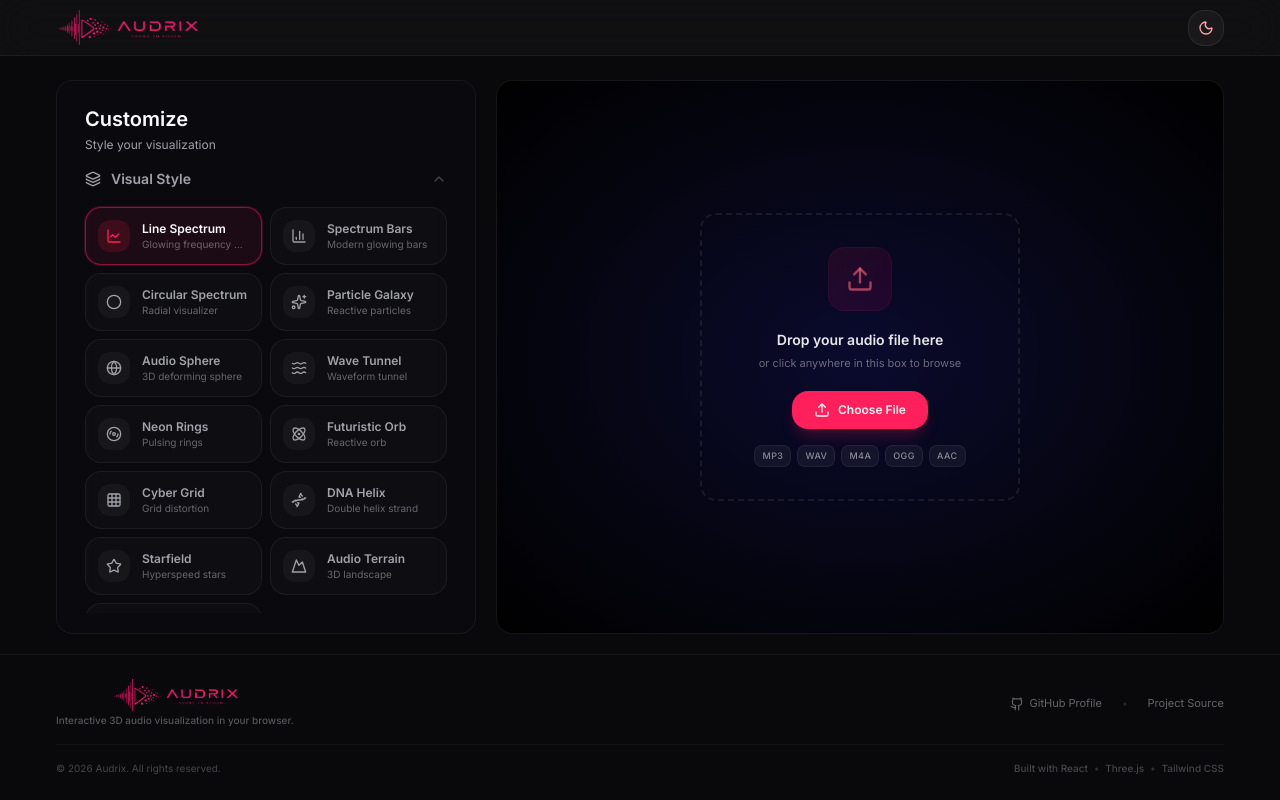
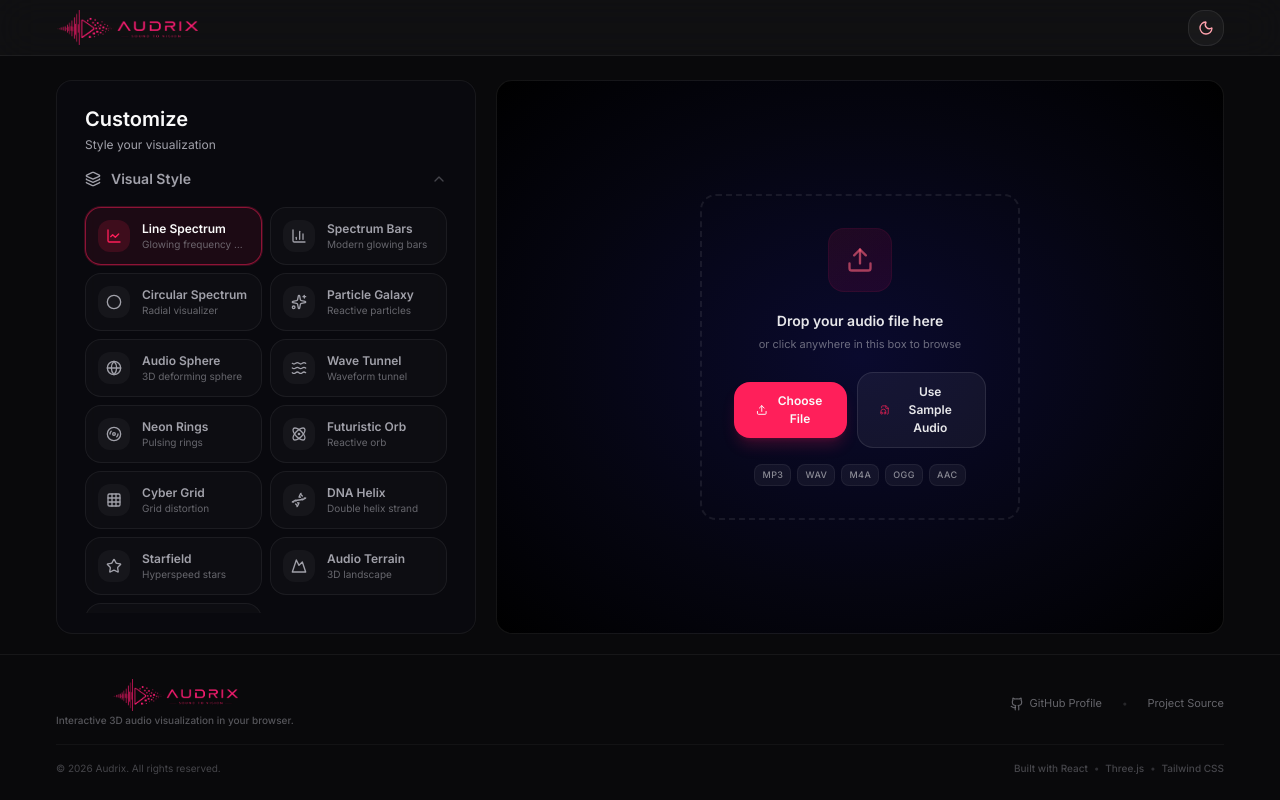
Before and after one commit to sam-eer31/Audio_Visualizer, a React (Vite) app: page / in a window 1280 px wide. Built offline with nearby package versions, Linux system fonts and the light colour scheme.

Commit message:
Feat: move sample.mp3 to public directory and add 'Use Sample Audio' button option to EmptyUploadBox

```diff
--- a/src/components/preview/PreviewBox.tsx
+++ b/src/components/preview/PreviewBox.tsx
@@ -148,6 +148,24 @@ export function PreviewBox() {
 function EmptyUploadBox({ dark }: { dark: boolean }) {
   const { loadFile } = useAudioControls()
   const fileRef = useRef<HTMLInputElement>(null)
+  const [isLoadingSample, setIsLoadingSample] = useState(false)
+  const addToast = useUIStore((s) => s.addToast)
+
+  const handleLoadSample = async () => {
+    try {
+      setIsLoadingSample(true)
+      const response = await fetch('/sample.mp3')
+      if (!response.ok) throw new Error('Sample audio file not found on server')
+      const blob = await response.blob()
+      const file = new File([blob], 'sample.mp3', { type: 'audio/mpeg' })
+      await loadFile(file)
+    } catch (err) {
+      console.error(err)
+      addToast('Failed to load sample audio.', 'error')
+    } finally {
+      setIsLoadingSample(false)
+    }
+  }
 
   return (
     <div className="h-full flex flex-col items-center justify-center p-3.5 sm:p-6 md:p-8">
@@ -174,14 +192,37 @@ function EmptyUploadBox({ dark }: { dark: boolean }) {
         <p className="text-[12px] sm:text-[14px] font-semibold text-center leading-tight" style={{ color: dark ? 'rgba(255,255,255,0.9)' : 'rgba(0,0,0,0.85)' }}>Drop your audio file here</p>
         <p className="text-[10px] sm:text-[11px] text-center mt-1 sm:mt-1.5" style={{ color: dark ? 'rgba(255,255,255,0.4)' : 'rgba(0,0,0,0.45)' }}>or click anywhere in this box to browse</p>
 
-        {/* CTA Button */}
+        {/* CTA Buttons */}
+        <div className="flex flex-col sm:flex-row items-center gap-2.5 mt-3 sm:mt-5 w-full justify-center">
           <button
             onClick={(e) => { e.stopPropagation(); fileRef.current?.click() }}
-          className="rounded-xl bg-primary text-primary-foreground text-[10px] sm:text-[12px] font-semibold flex items-center shadow-lg shadow-primary/20 hover:shadow-primary/35 hover:scale-[1.02] transition-all active:scale-[0.97] mt-3 sm:mt-5 px-4 py-1.5 sm:px-5.5 sm:py-2.5 gap-1.5 sm:gap-2"
+            className="w-full sm:w-auto rounded-xl bg-primary text-primary-foreground text-[10px] sm:text-[12px] font-semibold flex items-center justify-center shadow-lg shadow-primary/20 hover:shadow-primary/35 hover:scale-[1.02] transition-all active:scale-[0.97] px-4 py-1.5 sm:px-5.5 sm:py-2.5 gap-1.5 sm:gap-2"
           >
             <Upload className="h-3.5 w-3.5 sm:h-4 sm:w-4" />
             Choose File
           </button>
+
+          <button
+            onClick={async (e) => {
+              e.stopPropagation()
+              await handleLoadSample()
+            }}
+            disabled={isLoadingSample}
+            className={cn(
+              "w-full sm:w-auto rounded-xl text-[10px] sm:text-[12px] font-semibold flex items-center justify-center border transition-all active:scale-[0.97] px-4 py-1.5 sm:px-5.5 sm:py-2.5 gap-1.5 sm:gap-2",
+              dark
+                ? "bg-white/5 hover:bg-white/10 text-white/90 border-white/10 hover:border-white/20"
+                : "bg-black/5 hover:bg-black/10 text-black/90 border-black/10 hover:border-black/20"
+            )}
+          >
+            {isLoadingSample ? (
+              <Loader2 className="h-3.5 w-3.5 sm:h-4 sm:w-4 animate-spin text-muted-foreground" />
+            ) : (
+              <FileAudio className="h-3.5 w-3.5 sm:h-4 sm:w-4 text-rose-500/80" />
+            )}
+            Use Sample Audio
+          </button>
+        </div>
 
         {/* Supported formats */}
         <div className="hidden sm:flex items-center gap-1.5 mt-4">
--- a/src/components/visualizers/LineSpectrum.tsx
+++ b/src/components/visualizers/LineSpectrum.tsx
@@ -6,6 +6,7 @@ import { useVisualizerStore } from '@/stores/visualizerStore'
 import { COLOR_PRESETS } from '@/lib/constants'
 
 const POINTS = 64
+const HALF_POINTS = POINTS / 2
 const SEGMENT_COUNT = POINTS - 1
 
 export function LineSpectrum() {
@@ -21,13 +22,13 @@ export function LineSpectrum() {
 
   const dummy = useMemo(() => new THREE.Object3D(), [])
 
-  // Keep smoothed values for frequency data
-  const smoothedFreq = useRef<Float32Array>(new Float32Array(POINTS))
+  // Keep smoothed values for frequency data of the half-spectrum
+  const smoothedFreq = useRef<Float32Array>(new Float32Array(HALF_POINTS))
 
   // Symmetrical irregular spike multipliers generated once
   const spikeMultipliers = useMemo(() => {
-    const arr = new Float32Array(POINTS)
-    for (let i = 0; i < POINTS; i++) {
+    const arr = new Float32Array(HALF_POINTS)
+    for (let i = 0; i < HALF_POINTS; i++) {
       // Alternating high and low random multipliers to make peaks highly irregular
       const randomFactor = Math.random()
       arr[i] = 0.35 + randomFactor * 2.0 // Wild variations from 0.35x to 2.35x height
@@ -39,17 +40,17 @@ export function LineSpectrum() {
     if (!meshRef.current) return
     const analysis = getAnalysis()
     const freq = analysis.frequencyData
-    const usableBins = Math.floor(freq.length * 0.75)
-    // Step size to map the usable frequencies left-to-right
-    const step = Math.max(1, Math.floor(usableBins / POINTS))
+    const usableBins = Math.floor(freq.length * 0.6)
+    // Step size to map the usable frequencies to the half-spectrum
+    const step = Math.max(1, Math.floor(usableBins / HALF_POINTS))
 
     // Smooth bass beat response
     const bass = analysis.bass
     // The irregular spikes activate and grow proportionally with bass energy (beats)
     const spikeIntensity = Math.max(0, bass - 0.25) * 1.4
 
-    // Update smoothed frequency data (left-to-right)
-    for (let i = 0; i < POINTS; i++) {
+    // Update smoothed frequency data (half-spectrum)
+    for (let i = 0; i < HALF_POINTS; i++) {
       const rawVal = (freq[i * step] || 0) / 255
       const targetVal = rawVal * 4.2 // Base height
       const currentVal = smoothedFreq.current[i]
@@ -57,22 +58,29 @@ export function LineSpectrum() {
       smoothedFreq.current[i] += (targetVal - currentVal) * rate * (delta * 60)
     }
 
-    // Connect the points with cylinder segments (left-to-right with alternating spiky peaks)
+    // Connect the points with cylinder segments (mirrored center-out with alternating spiky peaks)
     for (let i = 0; i < SEGMENT_COUNT; i++) {
       // Calculate positions
       const x1 = (i - POINTS / 2) * 0.25
       const x2 = ((i + 1) - POINTS / 2) * 0.25
 
+      // Get distance from center (0 to HALF_POINTS) for mirroring
+      const dist1 = Math.abs(i - POINTS / 2)
+      const dist2 = Math.abs((i + 1) - POINTS / 2)
+
+      const idx1 = Math.min(Math.floor(dist1), HALF_POINTS - 1)
+      const idx2 = Math.min(Math.floor(dist2), HALF_POINTS - 1)
+
       // Apply the dynamic spiky beat multipliers
-      const mult1 = 1.0 + (spikeMultipliers[i] - 1.0) * spikeIntensity
-      const mult2 = 1.0 + (spikeMultipliers[i + 1] - 1.0) * spikeIntensity
+      const mult1 = 1.0 + (spikeMultipliers[idx1] - 1.0) * spikeIntensity
+      const mult2 = 1.0 + (spikeMultipliers[idx2] - 1.0) * spikeIntensity
 
       // Alternate positive and negative peaks to create a heartbeat EKG outline around y = 0
       const sign1 = i % 2 === 0 ? 1 : -1
       const sign2 = (i + 1) % 2 === 0 ? 1 : -1
 
-      const y1 = smoothedFreq.current[i] * mult1 * sign1
-      const y2 = smoothedFreq.current[i + 1] * mult2 * sign2
+      const y1 = smoothedFreq.current[idx1] * mult1 * sign1
+      const y2 = smoothedFreq.current[idx2] * mult2 * sign2
 
       const p1 = new THREE.Vector3(x1, y1, 0)
       const p2 = new THREE.Vector3(x2, y2, 0)
@@ -91,8 +99,9 @@ export function LineSpectrum() {
       dummy.updateMatrix()
       meshRef.current.setMatrixAt(i, dummy.matrix)
 
-      // Color gradient from left to right: blends from colors[0] to colors[2]
-      const t = i / POINTS
+      // Symmetric color gradient: starts at colors[0] in the center and blends to colors[2] at the edges
+      const centerDist = (dist1 + dist2) / 2
+      const t = Math.min(centerDist / HALF_POINTS, 1)
       const color = colors[0].clone().lerp(colors[2], t)
 
       // Add extra brightness/glow on peak volumes
```
Also changed, not shown: 1 other file (tests, documents, lock files or other folders). Lines whose indentation alone changed are shown as unchanged.
